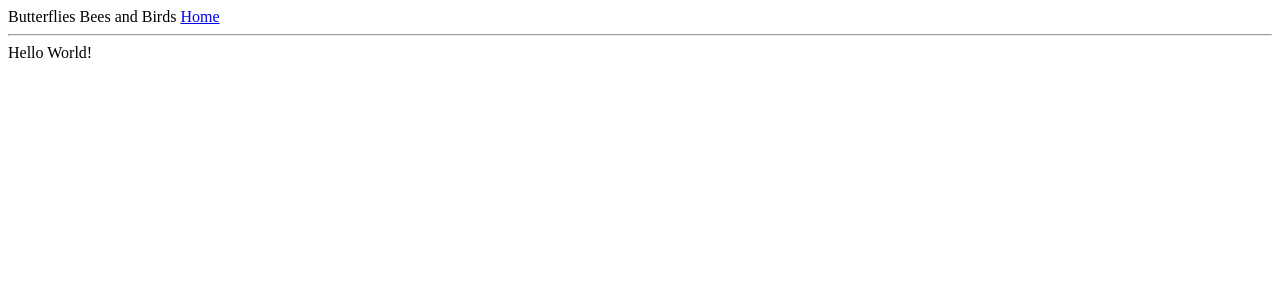
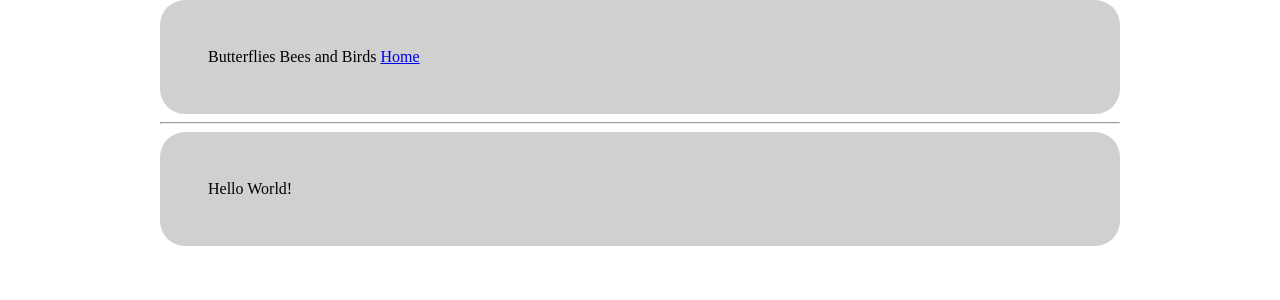
Before and after one commit to TomOwens321/bbb-flask, a Flask app: page / in a window 1280 px wide. Shown: the top 300 px of the page. Run offline with Flask 2, Linux system fonts and the light colour scheme.

Commit message:
Add css for fun

```diff
--- /dev/null
+++ b/app/static/css/bbb.css
@@ -0,0 +1,16 @@
+body {
+    width: 75%;
+    margin: auto;
+}
+
+.nav {
+    border-radius: 25px;
+    background-color: #d0d0d0;
+    padding: 5%;
+}
+
+.hello {
+    border-radius: 25px;
+    background-color: #d0d0d0;
+    padding: 5%;
+}
--- a/app/templates/base.html
+++ b/app/templates/base.html
@@ -1,10 +1,13 @@
 <html>
     <head>
         <title>Sun Chaser Farms BBB</title>
+        <link rel="stylesheet" href="{{ url_for('static', filename='css/bbb.css') }}">
     </head>
     <body>
         <div class="nav">Butterflies Bees and Birds <a href="/index">Home</a></div>
-        <hr>
-        {% block content %}{% endblock %}
+        <div class="content">
+          <hr>
+          {% block content %}{% endblock %}
+        </div>
     </body>
 </html>
```
